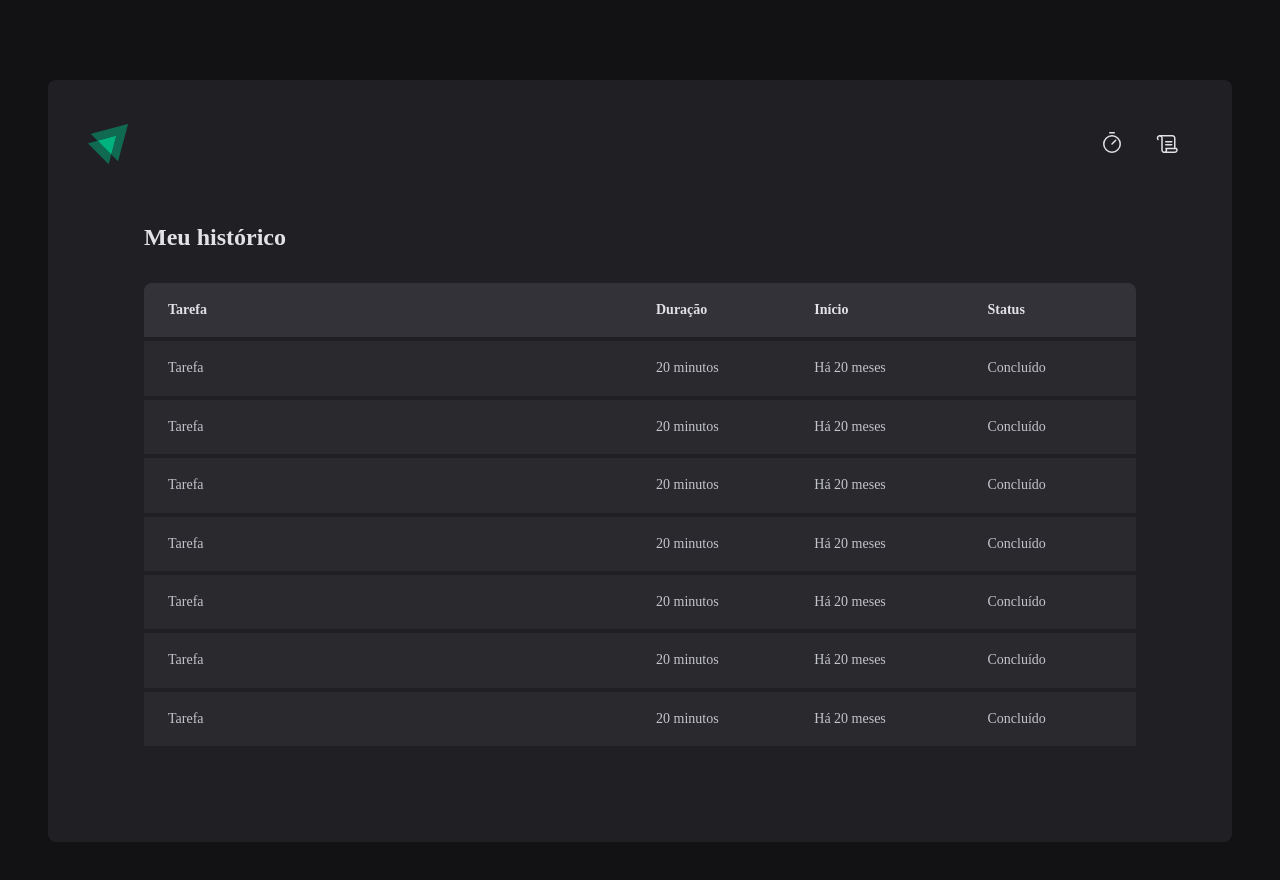
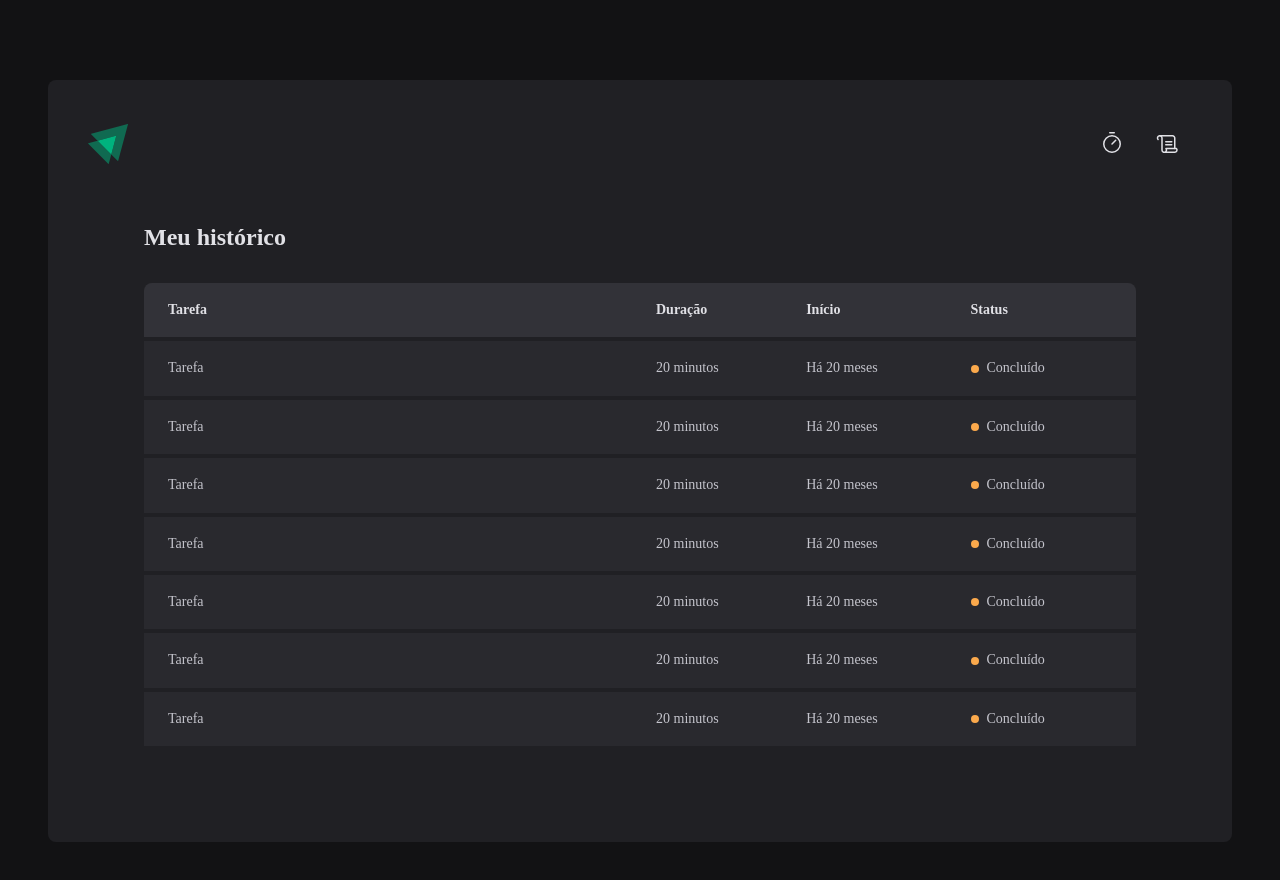
Before and after one commit to Zattrus/02-ignite-timer, a React (Vite) app: page /history in a window 1280 px wide. Shown: the top 880 px of the page. Built offline with nearby package versions, Linux system fonts and the light colour scheme.

Commit message:
Estilizando o status

```diff
--- a/src/pages/History/index.tsx
+++ b/src/pages/History/index.tsx
@@ -1,4 +1,4 @@
-import { HistoryContainer, HistoryList } from "./style";
+import { HistoryContainer, HistoryList, Status } from "./style";
 
 export function History() {
     return (
@@ -20,43 +20,57 @@ export function History() {
                             <td>Tarefa</td>
                             <td>20 minutos</td>
                             <td>Há 20 meses</td>
-                            <td>Concluído</td>
+                            <td>
+                                <Status>Concluído</Status>
+                            </td>
                         </tr>
                         <tr>
                             <td>Tarefa</td>
                             <td>20 minutos</td>
                             <td>Há 20 meses</td>
-                            <td>Concluído</td>
+                            <td>
+                                <Status>Concluído</Status>
+                            </td>
                         </tr>
                         <tr>
                             <td>Tarefa</td>
                             <td>20 minutos</td>
                             <td>Há 20 meses</td>
-                            <td>Concluído</td>
+                            <td>
+                                <Status>Concluído</Status>
+                            </td>
                         </tr>
                         <tr>
                             <td>Tarefa</td>
                             <td>20 minutos</td>
                             <td>Há 20 meses</td>
-                            <td>Concluído</td>
+                            <td>
+                                <Status>Concluído</Status>
+                            </td>
                         </tr>
                         <tr>
                             <td>Tarefa</td>
                             <td>20 minutos</td>
                             <td>Há 20 meses</td>
-                            <td>Concluído</td>
+                            <td>
+                                <Status>Concluído</Status>
+                            </td>
                         </tr>
                         <tr>
                             <td>Tarefa</td>
                             <td>20 minutos</td>
                             <td>Há 20 meses</td>
-                            <td>Concluído</td>
+                            <td>
+                                <Status>Concluído</Status>
+                            </td>
                         </tr>
                         <tr>
                             <td>Tarefa</td>
                             <td>20 minutos</td>
                             <td>Há 20 meses</td>
-                            <td>Concluído</td>
+                            <td>
+                                <Status>Concluído</Status>
+                            </td>
                         </tr>
                     </tbody>
                 </table>
--- a/src/pages/History/style.ts
+++ b/src/pages/History/style.ts
@@ -59,9 +59,22 @@ export const HistoryList = styled.div`
             }
         }
     }
-
     /* table th {
         position: sticky;
         top: 0;
     } */
 `;
+
+export const Status = styled.span`
+    display: flex;
+    align-items: center;
+    gap: 0.5rem;
+
+    &::before {
+        content: "";
+        width: 0.5rem;
+        height: 0.5rem;
+        border-radius: 9999px;
+        background-color: ${(props) => props.theme["yellow-500"]};
+    }
+`;
```
